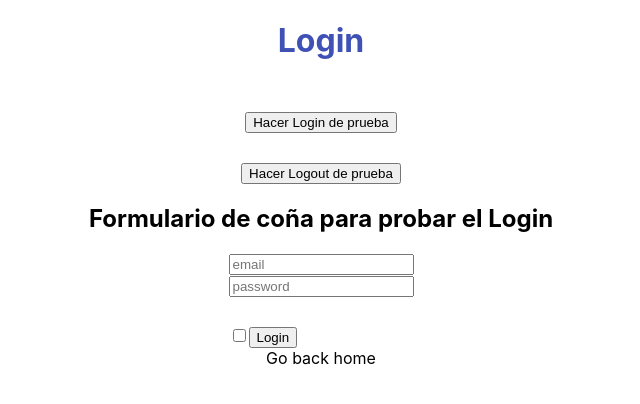
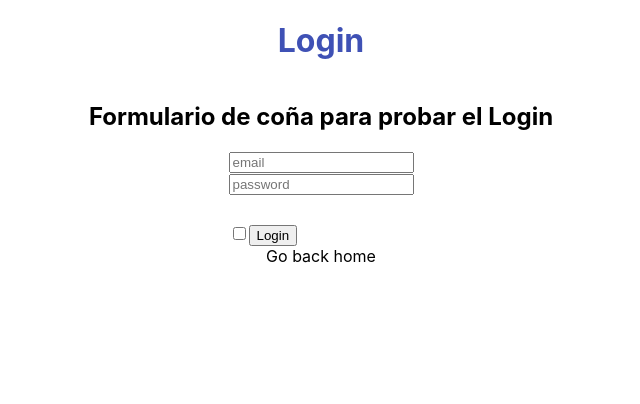
Before and after one commit to NandoLT/Wallaclone-Frontend, a Next.js app in the folder wallaclone/: page /login in a window 1280 px wide. Shown: the top 404 px of the page, without its empty margins (319-959 px from the left). Built offline with nearby package versions, Linux system fonts and the light colour scheme.

Commit message:
Modifico el metodo login de auth para que reciba bien los parametros de remember y credentials

```diff
--- a/wallaclone/api/auth.js
+++ b/wallaclone/api/auth.js
@@ -4,7 +4,9 @@ import storage from "../utils/storage";
 const authPath = 'api/users'
 
 
-export const login = ({ remember, credentials }) => {
+export const login = (remember, credentials) => {
+    console.log("Remember",remember);
+    console.log("Credentials", credentials);
 
     return client.post(`${authPath}/login`, credentials).then(({ accesToken }) => {
         return accesToken;
--- a/wallaclone/pages/login.js
+++ b/wallaclone/pages/login.js
@@ -49,10 +49,10 @@ const Login = ({isLogged, onLogin, onLogout}) => {
 
 
         try {
-            console.log(credentials)
-            console.log(remember)
+
             await login(remember,credentials)
-            dispatch(authLogin)
+            onLogin();
+
 
         } catch (error) {
             console.log(error)
@@ -81,9 +81,7 @@ const Login = ({isLogged, onLogin, onLogout}) => {
     return (
         <div className="login-container">
             <h1>Login</h1>
-            {isLogged && <h3>Logged es True en el estado de redux</h3>}
-            <button onClick={()=> onLogin()}>Hacer Login de prueba</button>
-            <button onClick={()=> onLogout()}>Hacer Logout de prueba</button>
+
 
             <h2>Formulario de coña para probar el Login</h2>
 
```
